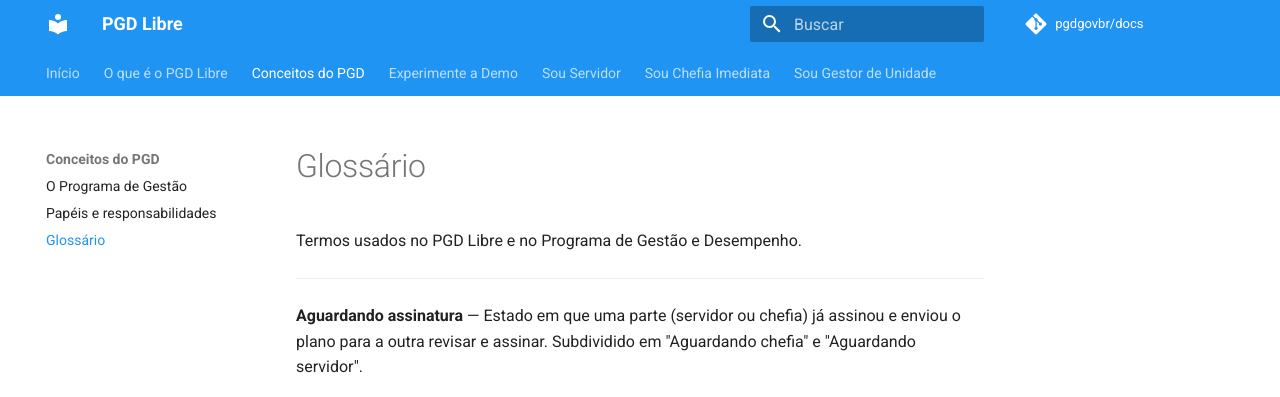
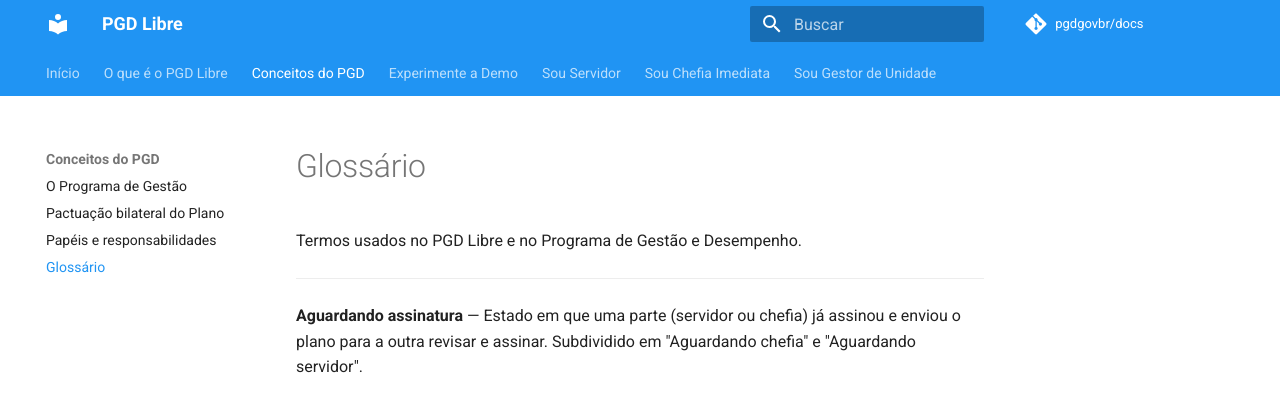
Before and after one commit to pgdgovbr/docs, an MkDocs documentation site: the page built from docs/conceitos/glossario.md, in a window 1280 px wide. Shown: the top 397 px of the page. Built offline with MkDocs 1.6.1 and Material for MkDocs 9.7.7, drawn with Linux system fonts in a browser that asks for light colours; comment, search, counter and statistics services are not loaded; part of the change alters nothing that is shown.

Commit message:
docs(nav): atualizar mkdocs.yml para incluir paginas novas e renomeadas
- Conceitos: adicionar Pactuacao bilateral entre Programa e Papeis
- Sou Servidor: adicionar Criar meu Plano + Revisar plano ajustado pela chefia (no topo)
- Sou Chefia: adicionar Revisar e assinar PT + renomear Criar PT -> "Criar PT (excecao)"
- Comentario TODO para futura secao Mobile (postergada nesta leva)

Co-Authored-By: Claude Opus 4.7 (1M context) <noreply@anthropic.com>

```diff
--- a/mkdocs.yml
+++ b/mkdocs.yml
@@ -45,6 +45,7 @@ nav:
   - O que é o PGD Libre: sobre/pgd-libre.md
   - Conceitos do PGD:
     - O Programa de Gestão: conceitos/programa.md
+    - Pactuação bilateral do Plano: conceitos/pactuacao-bilateral.md
     - Papéis e responsabilidades: conceitos/papeis.md
     - Glossário: conceitos/glossario.md
   - Experimente a Demo:
@@ -54,6 +55,8 @@ nav:
     - Jornada do Gestor e Admin: demo/jornada-gestor.md
   - Sou Servidor:
     - Visão geral do papel: servidor/visao-geral.md
+    - Criar meu Plano de Trabalho: servidor/criar-plano.md
+    - Revisar plano ajustado pela chefia: servidor/revisar-plano.md
     - Meu Plano de Trabalho: servidor/meu-plano.md
     - Registrar Execução: servidor/registrar-execucao.md
     - Minhas Avaliações: servidor/avaliacoes.md
@@ -62,9 +65,10 @@ nav:
   - Sou Chefia Imediata:
     - Visão geral do papel: chefia/visao-geral.md
     - Minha Equipe: chefia/minha-equipe.md
+    - Revisar e assinar Plano de Trabalho: chefia/revisar-plano.md
     - Avaliar Registros: chefia/avaliar-registros.md
     - Responder um Recurso: chefia/responder-recurso.md
-    - Criar Plano de Trabalho: chefia/criar-plano.md
+    - Criar Plano de Trabalho (exceção): chefia/criar-plano-excecao.md
     - Emitir Convocação: chefia/emitir-convocacao.md
     - Referência rápida: chefia/referencia-rapida.md
   - Sou Gestor de Unidade:
@@ -72,3 +76,4 @@ nav:
     - Dashboard e KPIs: gestor/dashboard.md
     - Aprovar Planos de Entregas: gestor/aprovar-planos.md
     - Painel de Conformidade: gestor/conformidade.md
+  # TODO: adicionar seção "Mobile" quando subagente B gerar screenshots mobile (postergado nesta leva).
```
